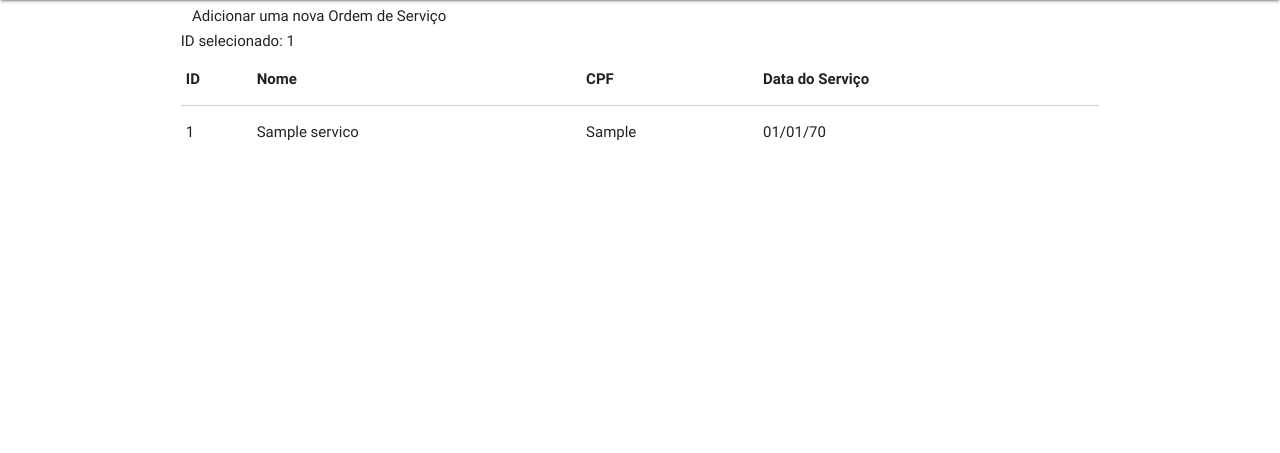
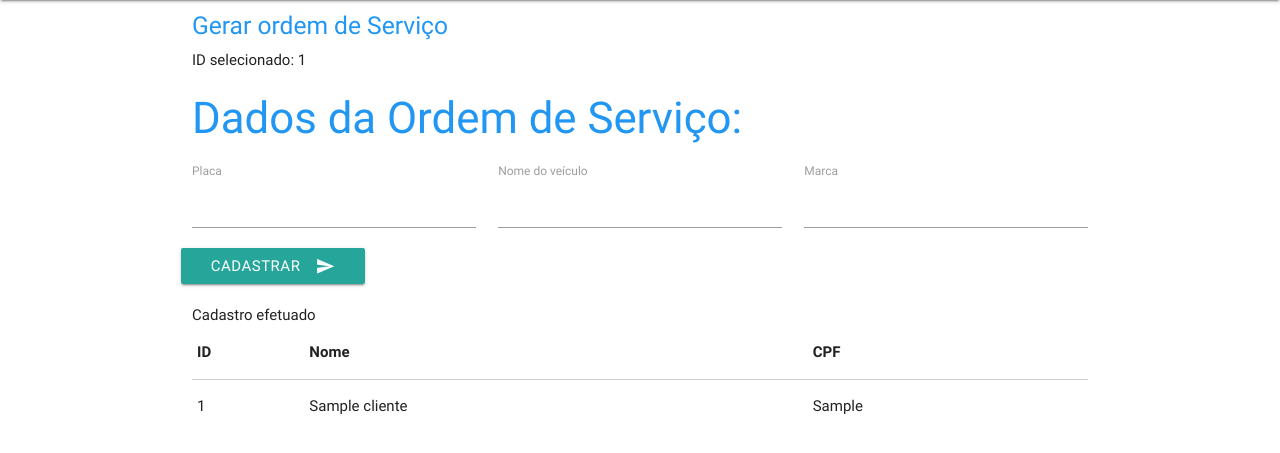
Before and after one commit to contatestejaa/ordemdeservico, a PHP site: page /cadastro_ordem_servico.php?id=1 in a window 1280 px wide. Shown: the part 64-517 px from the top of the page. Run offline with PHP 8.4, Linux system fonts and the light colour scheme; tables that the repository leaves empty or names only in its code hold one stand-in row (values such as "Sample post"); some libraries are stand-ins or nearby versions.

Commit message:
outra versao

```diff
--- a/cadastro_ordem_servico.php
+++ b/cadastro_ordem_servico.php
@@ -22,33 +22,91 @@
          include './menu.php';
         ?>
 <div class="container">
-    <h6>Adicionar uma nova Ordem de Serviço</h6>
+    <h5 class="blue-text lighten-5">Gerar ordem de Serviço</h5>
     <div class="row">
+        <div class="col s12">
         <table>
             <thead>
                <th>ID</th>
                <th>Nome</th>
                <th>CPF</th>
-               <th>Data do Serviço</th>
             </thead>
         <?php
              include './conexao.php';
 
-             $id_pesquisa = $_GET['id'];
+             $id_pesquisa = @$_GET['id'];
 
              echo "ID selecionado: " , $id_pesquisa,"<br>";
-             $sql = "SELECT * FROM ordem_servico WHERE id='$id_pesquisa'";
+             $sql = "SELECT * FROM cliente WHERE id='$id_pesquisa'";
              $restultado = mysqli_query($conn, $sql);
              while ($dados = mysqli_fetch_array($restultado)) {
-        ?>
+
+            echo'
             <tbody>
-               <td> <?php echo  $dados['id'] ?></td>
-               <td> <?php echo $dados['nome'] ?></td>
-               <td> <?php echo $dados['cpf'] ?></td>
-               <td> <?php echo (date("d/m/y", strtotime($dados['data_servico']))) ?></td>
+               <td>  '.$dados['id'].'</td>
+               <td> '. $dados['nome'].'</td>
+               <td> '. $dados['cpf'].'</td>
             </tbody>
 
-         <?php } ?>
+          ';
+
+
+
+echo '
+      <h3 class="blue-text lighten-5">Dados da Ordem de Serviço:</h3>
+        <form action="cadastro_ordem_servico.php" method="post">
+            <div class="row">
+                <div class="col s4">
+                    <label>Placa</label>
+                    <input type="text" name="placa">
+                </div>
+
+                <div class="col s4">
+                    <label>Nome do veículo</label>
+                    <input type="text" name="nome_veiculo">
+                </div>
+
+                <div class="col s4">
+                    <label>Marca</label>
+                    <input type="text" name="marca">
+                </div>
+
+              <button class="btn waves-effect waves-light" type="submit" name="action">
+                        Cadastrar
+                        <i class="material-icons right">send</i>
+                    </button>
+
+            </div>
+
+        </form>
+
+
+
+';
+include './conexao.php';
+            $nome_cliente = $dados['nome'];
+            $cpf_cliente = $dados['cpf'];
+
+            $placa        = @$dados['placa'];
+            $nome_veiculo = @$dados['nome_veiculo'];
+            $marca        = @$dados['marca'];
+
+            $inserir = $conn -> query("INSERT INTO ordem_servico VALUES
+ (0,'$nome_cliente','$cpf_cliente','$placa','$nome_veiculo','$marca')");
+
+            if($inserir){
+                echo "Cadastro efetuado";
+            }else{
+
+            }
+
+             }  ?>
+        </table>
+        </div
+
+
+
+
 
       <!--Import jQuery before materialize.js-->
       <script type="text/javascript" src="https://code.jquery.com/jquery-3.2.1.min.js">
--- a/conexao.php
+++ b/conexao.php
@@ -2,7 +2,7 @@
  $host = "localhost";
  $user = "root";
  $senha = "";
- $bd = "test";
+ $bd = "aluno";
 
  $conn = new mysqli($host, $user,$senha,$bd);
 
```
Also changed, not shown: cadastro.php (+0 -8 lines), detalhe.php (+17 -4 lines), exibir.php (+2 -7 lines), nbproject/private/private.xml (+1 -8 lines), recebe.php (+13 -6 lines).
